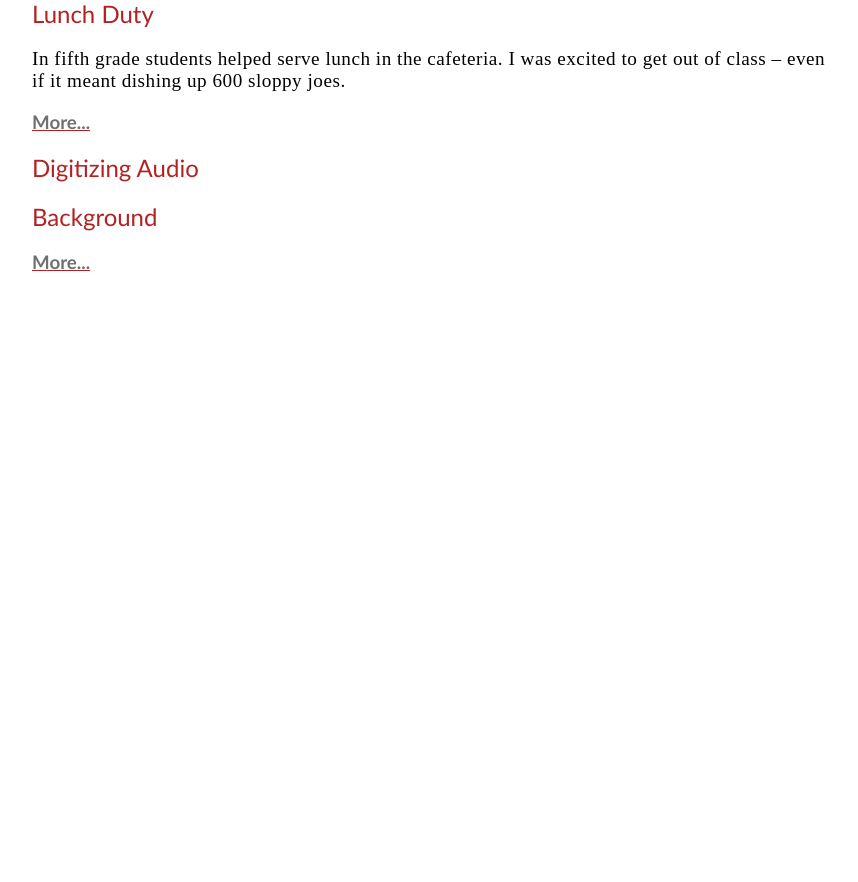
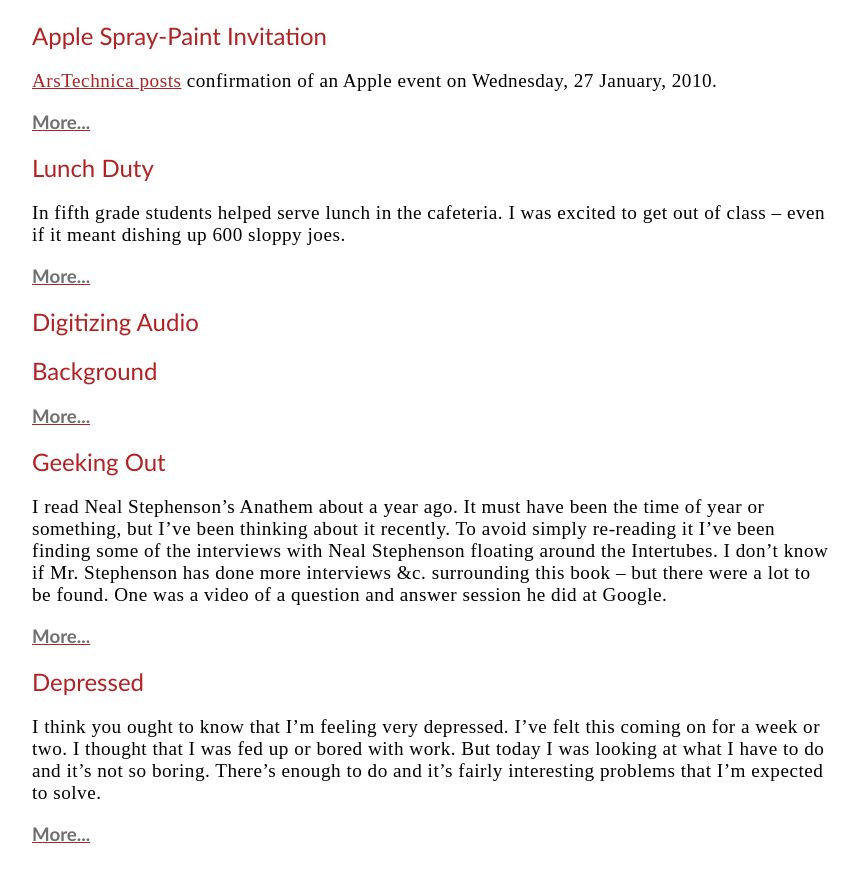
Before and after one commit to n8mob/n8mob.github.io, a Jekyll site: the page built from index.html, in a window 1280 px wide and 900 px high, scrolled down 2082 px. Shown: the top 882 px of the window, without its empty margins (96-954 px from the left). Built offline with Jekyll 4.4.1, drawn with Linux system fonts in a browser that asks for light colours; before the commit the page ends 2483 px from its top, so only the background shows below that; some of the changed text lies outside the part shown.

Commit message:
added a post

```diff
--- /dev/null
+++ b/_posts/2010-08-18-NewLaptop2010.md
@@ -0,0 +1,12 @@
+---
+layout: post
+title: New Laptop 2010
+---
+
+Well, Hi, Y’all – It’s August, 2010 and earlier today I took delivery of this Alienware m11x laptop computer.
+
+It’s fairly small as full-fledged laptops go. It has an 11.6” screen which is the smallest that I’ve had in more than 10 years. The previous small-screen record holder was the [IBM ThinkPad X20](http://www.thinkwiki.org/wiki/Category:X20). I got it used in 2002; it had a 12” screen with a 4:3 aspect ratio. This Alienware has a… what does it have? 16:9 or 16:10… I’m not sure which. As I was researching the specifications on the ThinkPad, I read that the max resolution was 1024x768, which was big enough for me. What I didn’t realize was that 1024x768 was the max resolution that the graphics chip could handle. The actual screen on the laptop was only 800x600.
+
+This m11x has the widescreen ratio, but its resolution is 1366x768. Which nowadays is a little bit low. But two things made me decide that it would be OK. First – the machine is about the same size as that old X20 ThinkPad – it is certainly thicker – but I think this m11x is just a little bit larger in the other dimensions. I’ll have to find the old machine to make sure.
+
+It’s interesting that this one doesn’t have the dimensions of a wide-screen laptop. It seems to be quite a bit… deeper(?) than most widscreeners. Tomorrow or the next day I’m going to set it side-by-side with the [black MacBook](http://www.everymac.com/systems/apple/macbook/specs/macbook_2.0_black.html) and my work-issued [Toshiba Tecra M9](https://www.cnet.com/products/toshiba-tecra-m9/specs/). The MacBook has a 13” screen at something like 1200x800 and the Toshiba has a 14” screen at 1440x900 (I think…).
--- a/index.html
+++ b/index.html
@@ -18,7 +18,7 @@
     This is a place for all my digital stuff (to paraphrase George Carlin).
   </p>
   <h1>Some Posts</h1>
-  {% for post in site.posts offset: 0 limit: 10  %}
+  {% for post in site.posts %}
   <h2>{{ post.title }}</h2>
   {{ post.excerpt }}
   <a href="{{ post.url }}" class="index-link"><h3>More...</h3></a>
```
